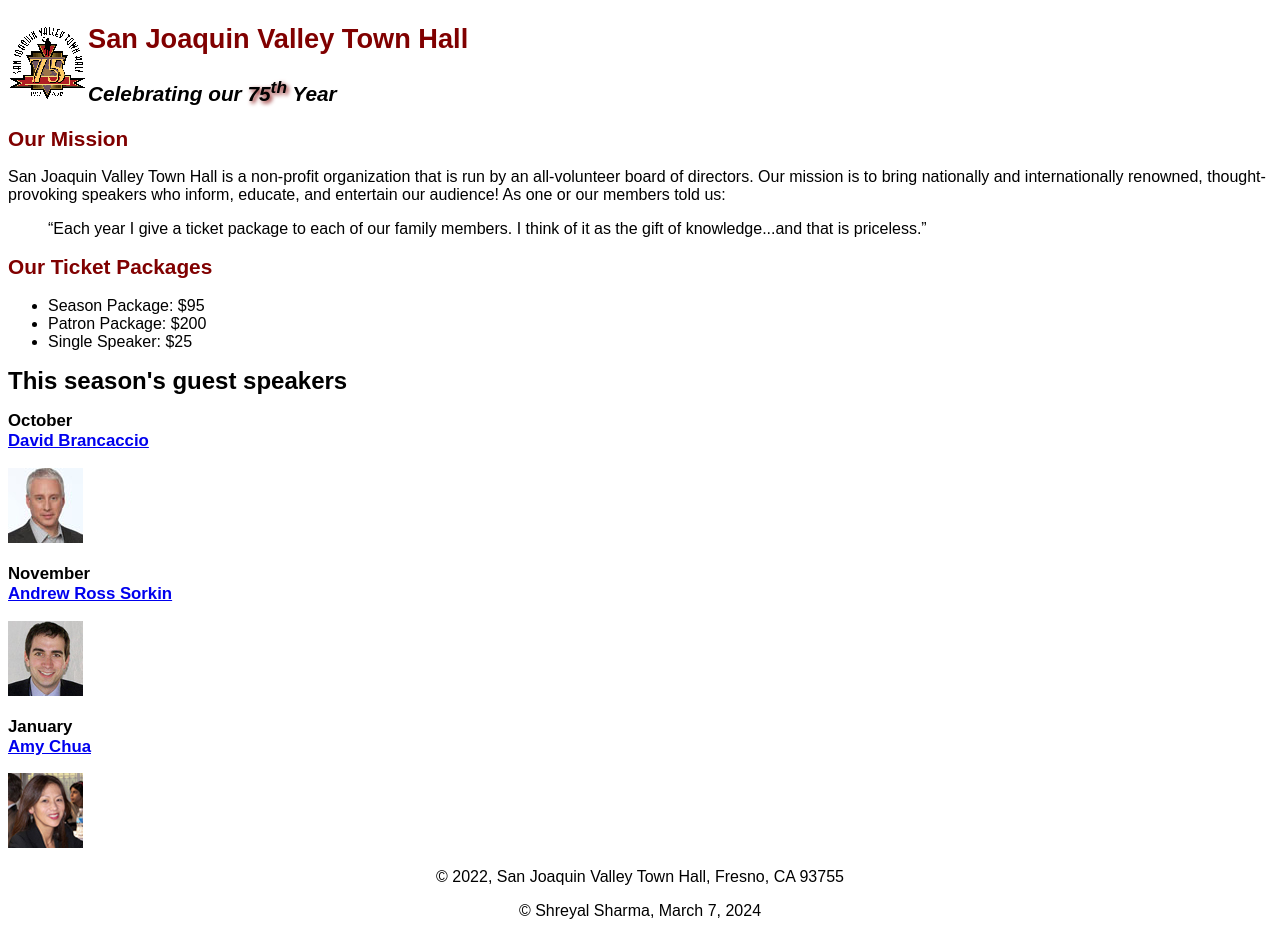
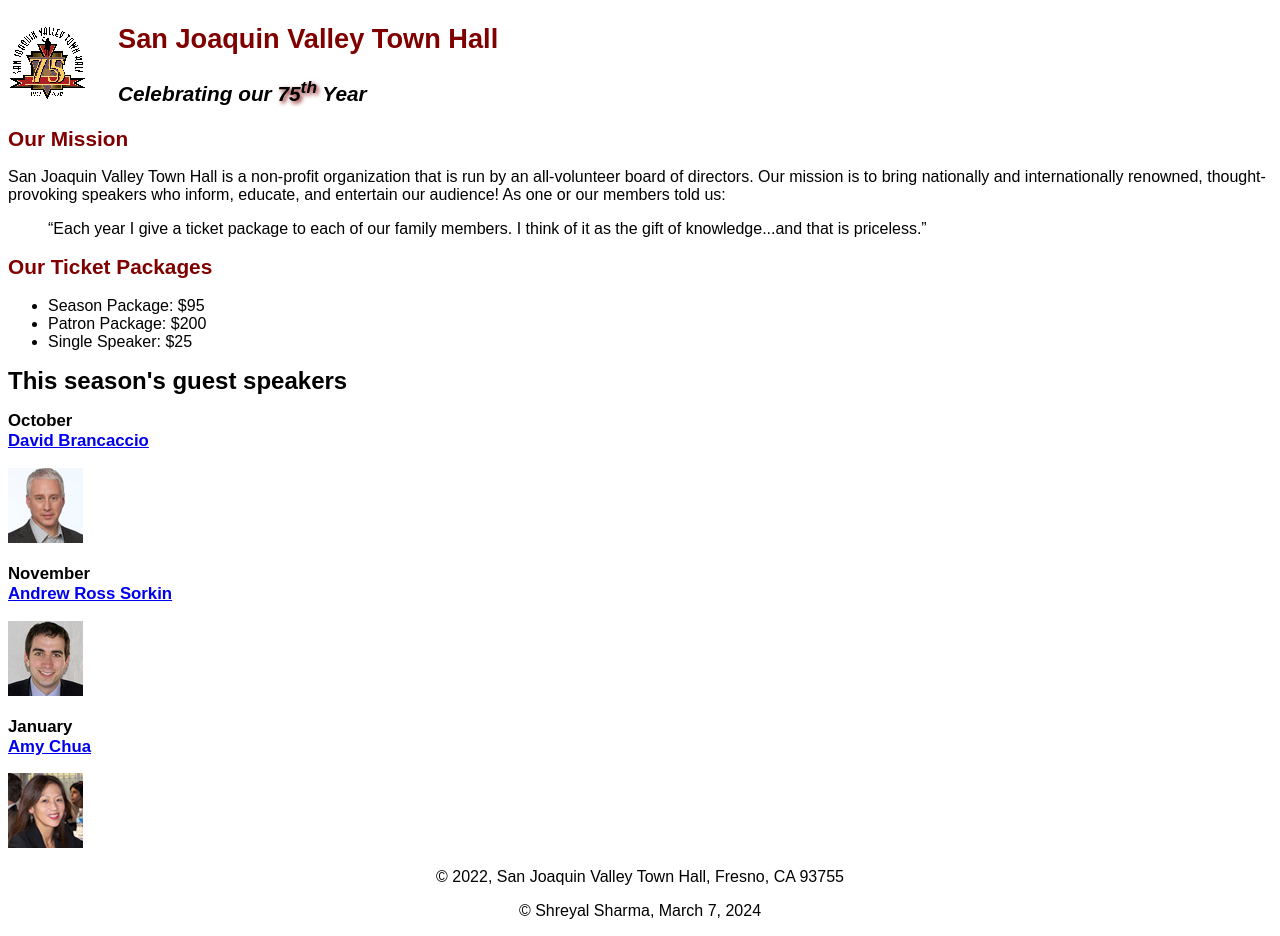
Before and after one commit to shreyal-sharma/A06, a plain HTML site: page index.html in a window 1280 px wide. Drawn offline with Linux system fonts and the light colour scheme.

Commit message:
Update c4_main.css

```diff
--- a/c4_main.css
+++ b/c4_main.css
@@ -15,13 +15,13 @@ header img {
 header h2 {
     font-size: 170%; /* Set the font size to 170% */
     color: var(--global-color-1); /* Set the color to #800000 */
-    margin-right: 30px; /* Indent the heading 30 pixels */
+    text-indent: 30px; /* Indent the heading 30 pixels */
 }
 
 header h3 {
     font-size: 130%; /* Set the font size to 130% */
     font-style: italic; /* Set the font style to italic */
-    margin-right: 30px; /* Indent the heading 30 pixels */
+    text-indent: 30px; /* Indent the heading 30 pixels */
 }
 /* CSS rule to italicize links on focus or hover */
 a:focus,
```
